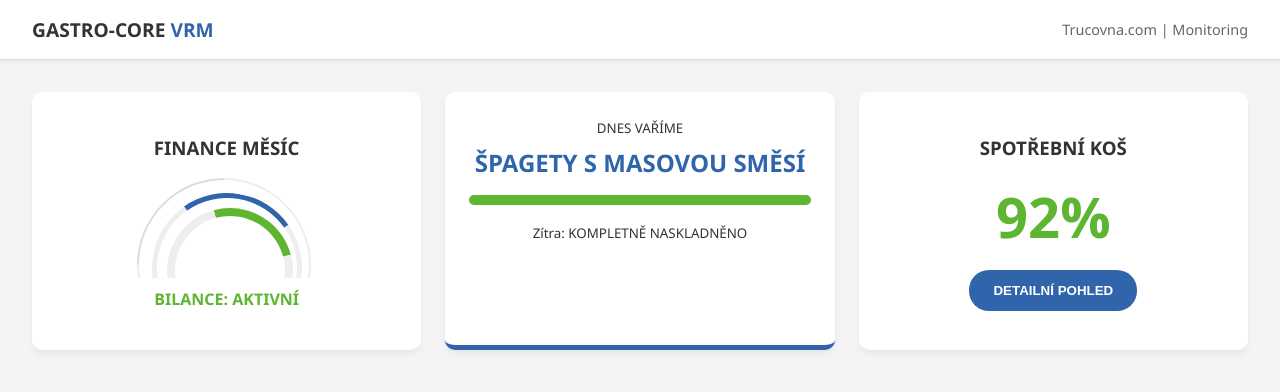
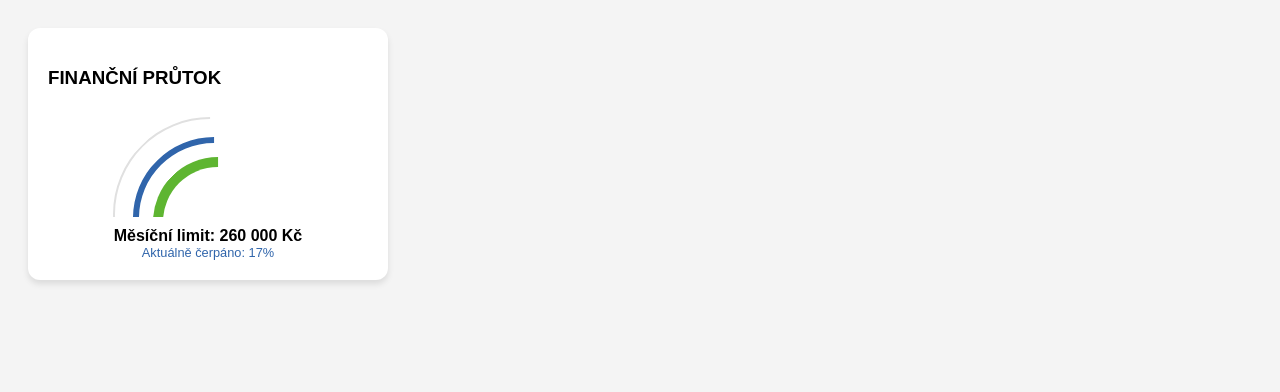
Before and after one commit to Wajtek2210/gastro-core-vrm, a plain HTML site: page INDEX.HTML in a window 1280 px wide. Drawn offline with Linux system fonts and the light colour scheme.

Commit message:
Update INDEX.HTML

```diff
--- a/INDEX.HTML
+++ b/INDEX.HTML
@@ -2,135 +2,38 @@
 <html lang="cs">
 <head>
     <meta charset="UTF-8">
-    <meta name="viewport" content="width=device-width, initial-scale=1.0">
-    <title>Gastro-Core VRM | Trucovna</title>
+    <title>Gastro-Core VRM | Finanční Monitoring</title>
     <style>
-        :root {
-            --v-blue: #3065ab;     /* Victron Blue */
-            --v-orange: #e78d06;   /* Victron Orange */
-            --v-green: #5eb531;    /* Victron Green */
-            --v-light: #ffffff;
-            --v-gray-bg: #f4f4f4;
-            --v-text: #333333;
-        }
+        :root { --v-blue: #3065ab; --v-green: #5eb531; --v-gray: #e0e0e0; }
+        body { font-family: sans-serif; background: #f4f4f4; padding: 20px; }
+        .card { background: white; border-radius: 12px; padding: 20px; width: 320px; box-shadow: 0 4px 6px rgba(0,0,0,0.1); }
 
-        body {
-            margin: 0;
-            font-family: 'Segoe UI', Roboto, Helvetica, Arial, sans-serif;
-            background-color: var(--v-gray-bg);
-            color: var(--v-text);
-        }
+        /* Victron Gauge Logic */
+        .gauge-container { position: relative; width: 200px; height: 110px; margin: 0 auto; overflow: hidden; }
+        .arc { position: absolute; border-radius: 50%; border: 2px solid transparent; transform: rotate(-45deg); }
 
-        header {
-            background: var(--v-light);
-            padding: 1rem 2rem;
-            display: flex;
-            justify-content: space-between;
-            align-items: center;
-            border-bottom: 1px solid #ddd;
-            box-shadow: 0 2px 4px rgba(0,0,0,0.05);
-        }
+        /* Rozpočet 260k */
+        .budget-arc { width: 190px; height: 190px; border-color: var(--v-gray); top: 10px; left: 5px; border-bottom-color: transparent; border-right-color: transparent; }
 
-        .logo { font-weight: bold; font-size: 1.2rem; }
-        .logo span { color: var(--v-blue); }
+        /* Aktuální útrata (příklad 45k) */
+        .spent-arc { width: 150px; height: 150px; border-color: var(--v-blue); top: 30px; left: 25px; border-width: 6px; border-bottom-color: transparent; border-right-color: transparent; }
 
-        .dashboard-grid {
-            display: grid;
-            grid-template-columns: repeat(auto-fit, minmax(300px, 1fr));
-            gap: 1.5rem;
-            padding: 2rem;
-        }
+        /* Bilance (Zelená = OK) */
+        .status-arc { width: 110px; height: 110px; border-color: var(--v-green); top: 50px; left: 45px; border-width: 10px; border-bottom-color: transparent; border-right-color: transparent; }
 
-        .vrm-card {
-            background: var(--v-light);
-            border-radius: 10px;
-            padding: 1.5rem;
-            text-align: center;
-            box-shadow: 0 4px 6px rgba(0,0,0,0.05);
-        }
-
-        /* Kruhové indikátory - Gauge linky */
-        .gauge-wrapper {
-            position: relative;
-            width: 180px;
-            height: 100px;
-            margin: 0 auto;
-            overflow: hidden;
-        }
-
-        .gauge-arc {
-            position: absolute;
-            top: 0; left: 0;
-            width: 170px; height: 170px;
-            border-radius: 50%;
-            border: 2px solid #eee;
-        }
-
-        .arc-budget { border-top-color: #ddd; transform: rotate(-45deg); width: 170px; height: 170px; }
-        .arc-account { border-top-color: var(--v-blue); transform: rotate(10deg); width: 140px; height: 140px; top: 15px; left: 15px; border-width: 5px; }
-        .arc-balance { border-top-color: var(--v-green); transform: rotate(30deg); width: 110px; height: 110px; top: 30px; left: 30px; border-width: 8px; }
-
-        .menu-main {
-            grid-column: span 1;
-            border-bottom: 5px solid var(--v-blue);
-        }
-
-        .menu-main h2 { color: var(--v-blue); margin: 0.5rem 0; }
-
-        .status-bar {
-            background: #eee;
-            height: 10px;
-            border-radius: 5px;
-            margin: 1rem 0;
-            overflow: hidden;
-        }
-        .status-fill { background: var(--v-green); width: 100%; height: 100%; }
-
-        .btn-vrm {
-            background: var(--v-blue);
-            color: white;
-            border: none;
-            padding: 0.8rem 1.5rem;
-            border-radius: 20px;
-            font-weight: bold;
-            cursor: pointer;
-            transition: opacity 0.2s;
-        }
-
-        .btn-vrm:hover { opacity: 0.8; }
+        .label { text-align: center; margin-top: 10px; font-weight: bold; }
     </style>
 </head>
 <body>
-
-<header>
-    <div class="logo">GASTRO-CORE <span>VRM</span></div>
-    <div style="font-size: 0.9rem; color: #666;">Trucovna.com | Monitoring</div>
-</header>
-
-<main class="dashboard-grid">
-    <div class="vrm-card">
-        <h3>FINANCE MĚSÍC</h3>
-        <div class="gauge-wrapper">
-            <div class="gauge-arc arc-budget"></div>
-            <div class="gauge-arc arc-account"></div>
-            <div class="gauge-arc arc-balance"></div>
+    <div class="card">
+        <h3>FINANČNÍ PRŮTOK</h3>
+        <div class="gauge-container">
+            <div class="arc budget-arc"></div>
+            <div class="arc spent-arc"></div>
+            <div class="arc status-arc"></div>
         </div>
-        <p style="color: var(--v-green); font-weight: bold; margin-top: 10px;">BILANCE: AKTIVNÍ</p>
+        <div class="label">Měsíční limit: 260 000 Kč</div>
+        <div style="color: var(--v-blue); text-align: center; font-size: 0.8rem;">Aktuálně čerpáno: 17%</div>
     </div>
-
-    <div class="vrm-card menu-main">
-        <small>DNES VAŘÍME</small>
-        <h2>ŠPAGETY S MASOVOU SMĚSÍ</h2>
-        <div class="status-bar"><div class="status-fill"></div></div>
-        <p><small>Zítra: KOMPLETNĚ NASKLADNĚNO</small></p>
-    </div>
-
-    <div class="vrm-card">
-        <h3>SPOTŘEBNÍ KOŠ</h3>
-        <div style="font-size: 3.5rem; font-weight: bold; color: var(--v-green); margin: 1rem 0;">92%</div>
-        <button class="btn-vrm">DETAILNÍ POHLED</button>
-    </div>
-</main>
-
 </body>
 </html>
```
